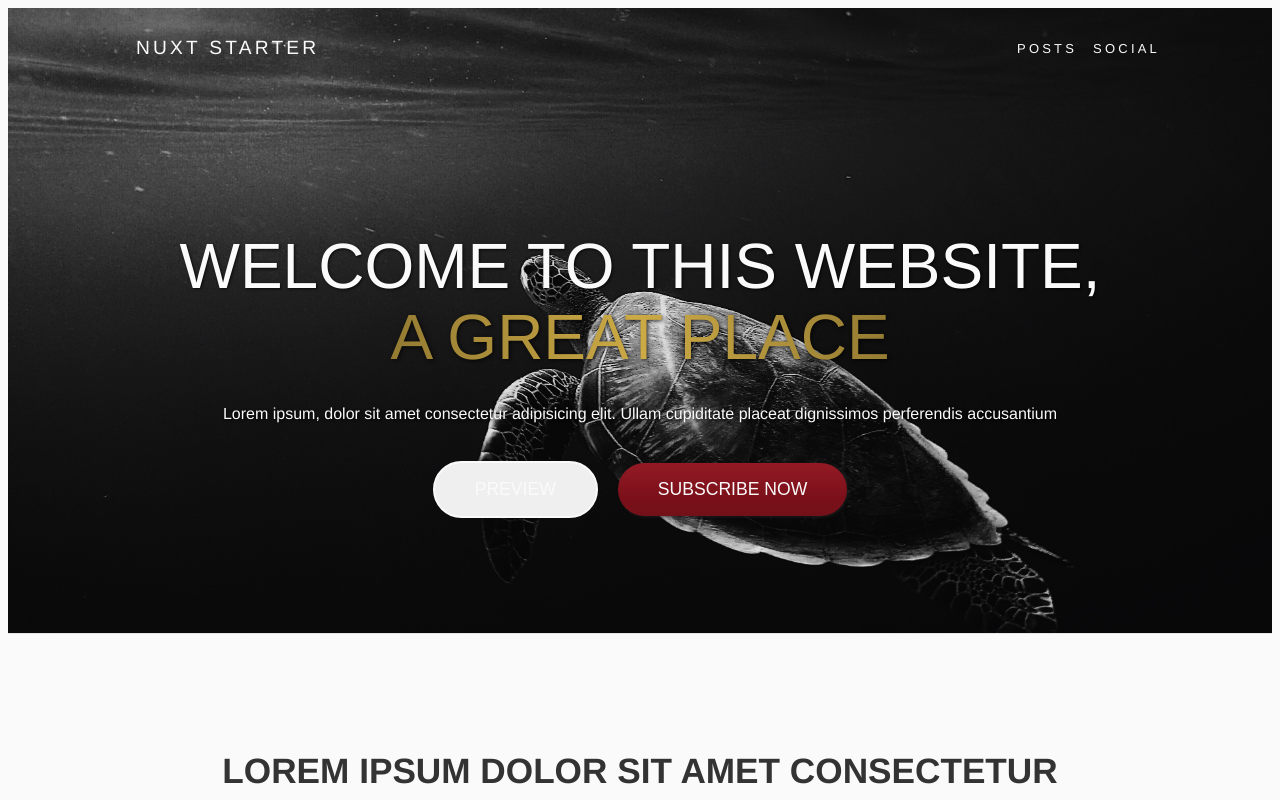
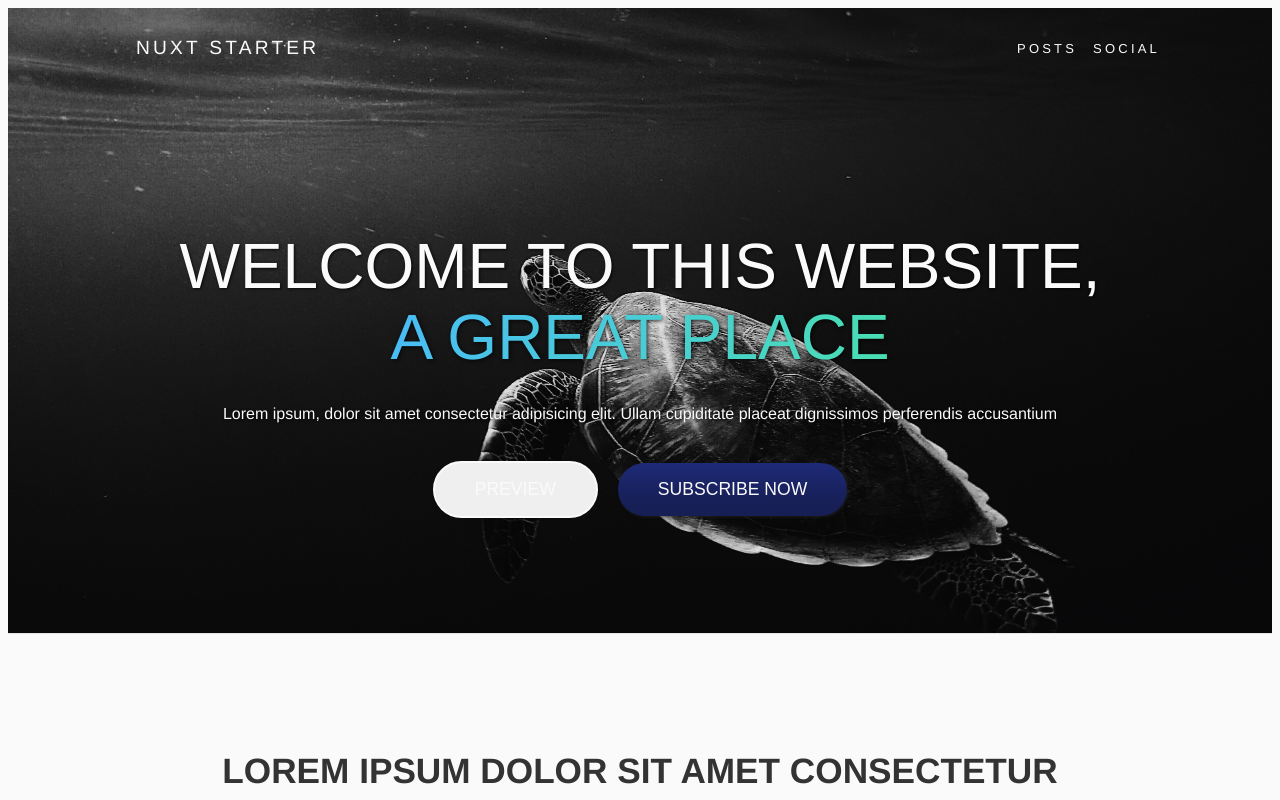
Before and after one commit to brucecastro/nuxt-starter, a Nuxt app: page / in a window 1280 px wide. Shown: the top 800 px of the page. Built offline with nearby package versions, Linux system fonts and the light colour scheme.

Commit message:
Update colors

```diff
--- a/assets/css/main.css
+++ b/assets/css/main.css
@@ -70,10 +70,9 @@ a {
 .text-special strong {
   font-weight: inherit;
   background: linear-gradient(
-    80deg,
-    var(--color-secondary-700),
-    var(--color-secondary) 50%,
-    var(--color-secondary-700) 100%
+    100deg,
+    var(--color-secondary),
+    var(--color-soft-green) 100%
   );
   background-clip: text;
   -webkit-text-fill-color: transparent;
--- a/assets/css/variables.css
+++ b/assets/css/variables.css
@@ -7,6 +7,11 @@
   --color-red-wine: #931a25;
   --color-sandstone: #ccaa45;
 
+  --color-navy-blue: #1E2A78;
+  --color-soft-blue: #49BCF6;
+  --color-aquamarine: #49BCF6;
+  --color-soft-green: #49DEB2;
+
   --color-gray-100: #f5f5f5;
   --color-gray-200: #e5e5e5;
   /* --color-gray-300: #d4d4d4; */
@@ -15,11 +20,11 @@
 
   --color-text: var(--color-black);
 
-  --color-primary: var(--color-red-wine);
-  --color-primary-600: #7b1019;
-  --color-primary-700: #5b1017;
+  --color-primary: var(--color-navy-blue);
+  --color-primary-600: #172059;
+  --color-primary-700: #151b40;
 
-  --color-secondary: var(--color-sandstone);
+  --color-secondary: var(--color-aquamarine);
   --color-secondary-50: #fbf9f6;
   --color-secondary-100: #f0ece4;
   /* --color-secondary-400: #dfc884; */
```
